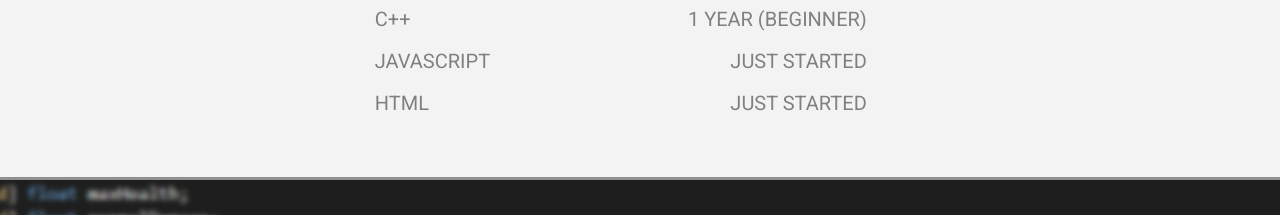
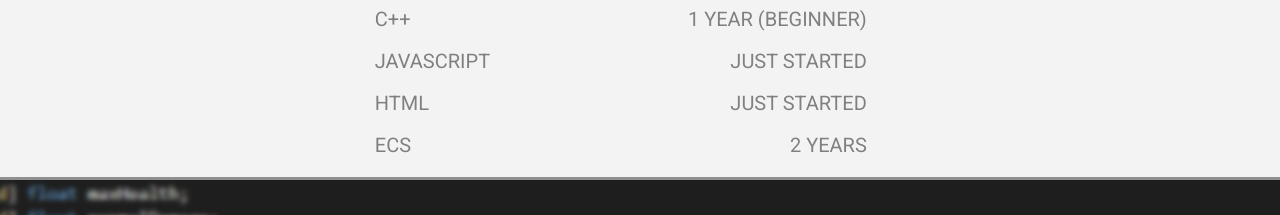
Before and after one commit to TomaszJaworski777/portfolio, a plain HTML site: page index.html in a window 1280 px wide. Shown: the part 1023-1238 px from the top of the page. Drawn offline with Linux system fonts and the light colour scheme; a web font is replaced by a local one.

Commit message:
Added ESC experience

```diff
--- a/index.html
+++ b/index.html
@@ -63,6 +63,10 @@
           <tr>
             <td style="text-align: left;">HTML</td>
             <td style="text-align: right;">JUST STARTED</td>
+          </tr>
+	  <tr>
+            <td style="text-align: left;">ECS</td>
+            <td style="text-align: right;">2 YEARS</td>
           </tr>
         </table>
     </div>
```
